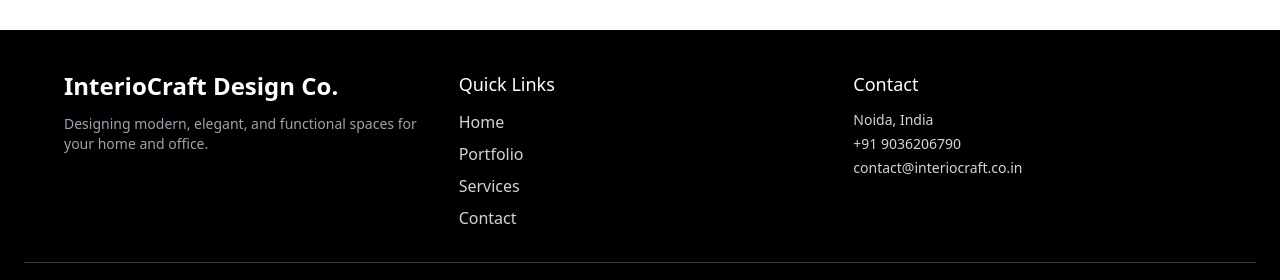
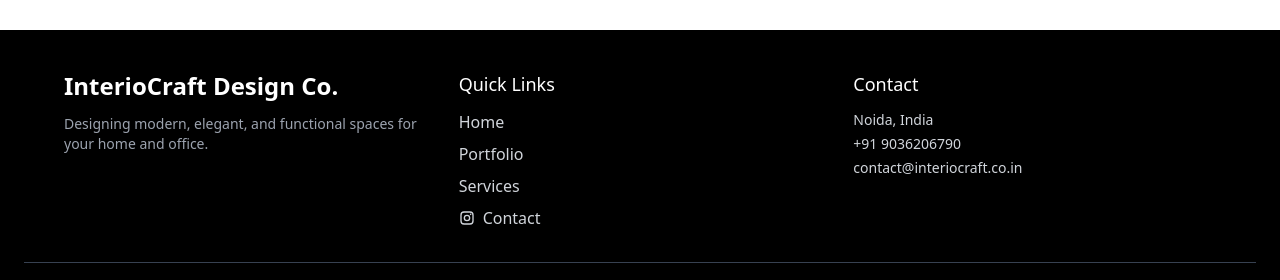
Before and after one commit to nitinsuchityagi-lang/interiocraft, a Next.js app: page / in a window 1280 px wide. Shown: the part 2010-2290 px from the top of the page. Built offline with nearby package versions, Linux system fonts and the light colour scheme.

Commit message:
Update Footer.tsx
insta logo

```diff
--- a/app/components/Footer.tsx
+++ b/app/components/Footer.tsx
@@ -12,15 +12,50 @@ export default function Footer() {
         </div>
 
         {/* Links */}
-        <div>
-          <h3 className="text-lg mb-3">Quick Links</h3>
-          <ul className="space-y-2 text-gray-300">
-            <li><a href="/" className="hover:text-white">Home</a></li>
-            <li><a href="#portfolio" className="hover:text-white">Portfolio</a></li>
-            <li><a href="#services" className="hover:text-white">Services</a></li>
-            <li><a href="#contact" className="hover:text-white">Contact</a></li>
-          </ul>
-        </div>
+<div>
+  <h3 className="text-lg mb-3">Quick Links</h3>
+
+  <ul className="space-y-2 text-gray-300">
+    <li>
+      <a href="/" className="hover:text-white">Home</a>
+    </li>
+
+    <li>
+      <a href="#portfolio" className="hover:text-white">Portfolio</a>
+    </li>
+
+    <li>
+      <a href="#services" className="hover:text-white">Services</a>
+    </li>
+
+    <li>
+      <div className="flex items-center gap-2">
+        {/* Instagram Icon */}
+        <a
+          href="https://www.instagram.com/interio.craft.studios?igsh=MXAyYWhrMmM2bW83OA=="
+          target="_blank"
+          rel="noopener noreferrer"
+          className="text-gray-300 hover:text-white"
+        >
+          <svg
+            xmlns="http://www.w3.org/2000/svg"
+            viewBox="0 0 24 24"
+            fill="currentColor"
+            className="w-4 h-4"
+          >
+            <path d="M7.5 2h9A5.5 5.5 0 0 1 22 7.5v9A5.5 5.5 0 0 1 16.5 22h-9A5.5 5.5 0 0 1 2 16.5v-9A5.5 5.5 0 0 1 7.5 2zm9 2h-9A3.5 3.5 0 0 0 4 7.5v9A3.5 3.5 0 0 0 7.5 20h9a3.5 3.5 0 0 0 3.5-3.5v-9A3.5 3.5 0 0 0 16.5 4z"/>
+            <path d="M12 7a5 5 0 1 1 0 10 5 5 0 0 1 0-10zm0 2a3 3 0 1 0 0 6 3 3 0 0 0 0-6z"/>
+            <circle cx="17.5" cy="6.5" r="1.2"/>
+          </svg>
+        </a>
+
+        <a href="#contact" className="hover:text-white">
+          Contact
+        </a>
+      </div>
+    </li>
+  </ul>
+</div>
 
         {/* Contact */}
         <div>
```
